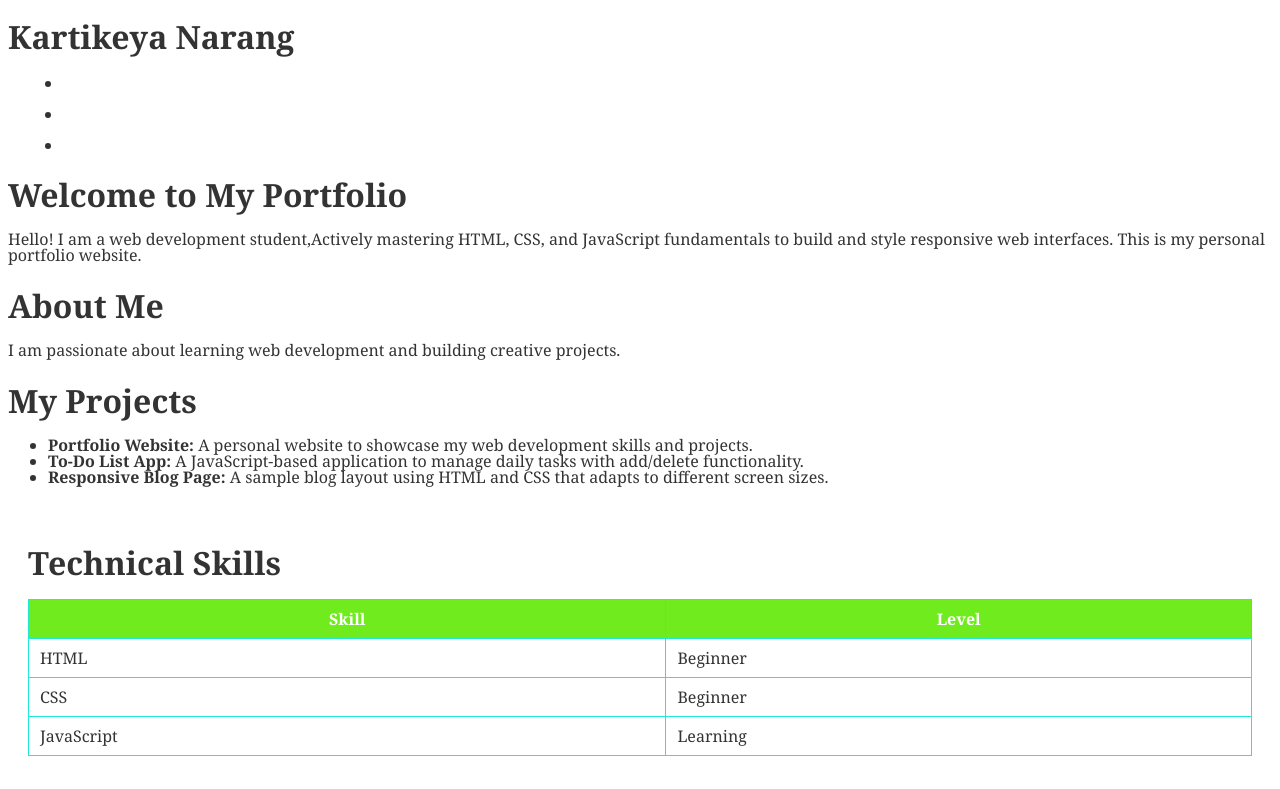
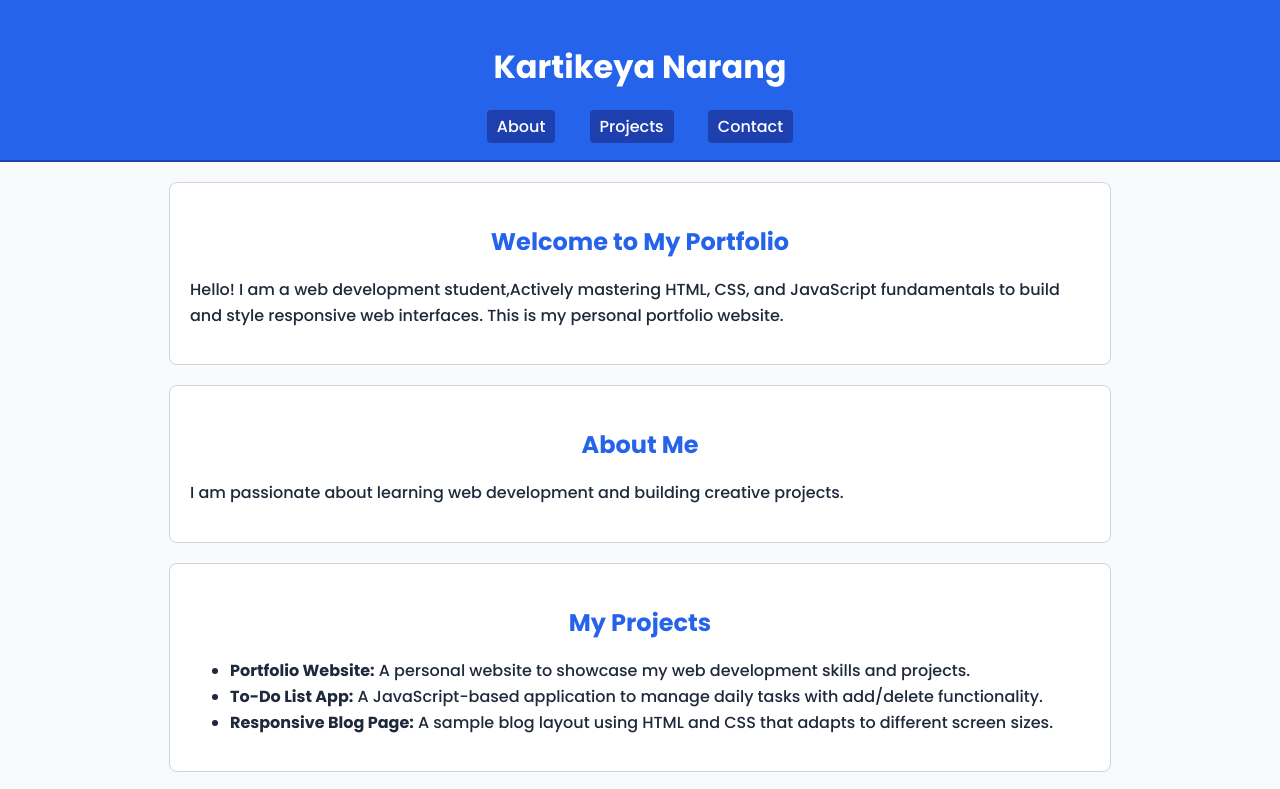
Before and after one commit to kartikeyanarang/WEB-DEV--1, a plain HTML site: page index.html in a window 1280 px wide. Shown: the top 789 px of the page. Drawn offline with Linux system fonts and the light colour scheme.

Commit message:
Update style.css

```diff
--- a/style.css
+++ b/style.css
@@ -1,53 +1,119 @@
-/*Import Google Font*/
-@import url('https://fonts.googleapis.com/css2?family=Lato:ital,wght@0,100;0,300;0,400;0,700;0,900;1,100;1,300;1,400;1,700;1,900&display=swap');
-/*Reset default spacing*/
-{ box-sizing: border-box;
- margin: 0;
- padding: 0; }
-body
-{ font-family:"Georgia", serif;
-  line-height: 1;
-  color: #333;
-  background-color: #fff; }
-.container
-{ width: 75%;
-  max-width: 950px;
-  margin: auto;
-  text-align: center; }
-.section
-{ padding: 30px 0; }
-h1
-{ font-size: 2rem; }
-h2
-{ font-size: 2rem;
-  margin-bottom: 20px; }
-/*Navigation bar*/
-nav ul li
-{ display: inline- block;
-  margin: 15px; }
-nav ul li a
-{ color: white;
+/* Import Google Font */
+@import url('https://fonts.googleapis.com/css2?family=Poppins:wght@300;500;700&display=swap');
+
+/* Body styling */
+body {
+  font-family: 'Poppins', sans-serif;
+  background-color: #f8fafc; /* Light background */
+  color: #1e293b; /* Text color */
+  margin: 0;
+  padding: 0;
+  line-height: 1.6;
+}
+
+/* Header styling */
+header {
+  background-color: #2563eb; /* Blue header */
+  color: white;
+  text-align: center;
+  padding: 20px 0;
+  position: sticky;
+  top: 0; /* sticky header */
+  border-bottom: 2px solid #1e40af; /* visual separator */
+}
+
+/* Navigation bar */
+nav ul {
+  list-style: none;
+  text-align: center;
+  margin: 0;
+  padding: 0;
+}
+
+nav ul li {
+  display: inline-block;
+  margin: 0 15px;
+}
+
+nav ul li a {
   text-decoration: none;
-  font-weight: 400;
-  padding: 6px;
+  color: white;
+  padding: 5px 10px;
+  background-color: #1e40af;
   border-radius: 4px;
-  transition: background 0.2s; }
-nav ul li a:hover
-{ background-color: #1ecfeb; }
-#skills
-{ background-color: #ffffff;
+}
+
+/* Section styling */
+section {
   padding: 20px;
-  margin-bottom: 20px;
-  border-radius: 10px; }
-table
-{ width: 100%;
+  margin: 20px auto;
+  max-width: 900px;
+  border: 1px solid #cbd5e1; /* visual separator */
+  border-radius: 8px;
+  background-color: #ffffff;
+}
+
+section h2 {
+  text-align: center;
+  color: #2563eb;
+  margin-bottom: 10px;
+}
+
+/* Table for skills */
+table {
+  width: 100%;
   border-collapse: collapse;
-  margin-top: 10px; }
-th, td
-{ border: 1px solid #1eebd6;
-  padding: 11px;
-  text-align: left; }
-th
-{ background-color: #70eb1e;
+  margin-top: 10px;
+}
+
+th, td {
+  border: 1px solid #cbd5e1;
+  padding: 10px;
+  text-align: left;
+}
+
+th {
+  background-color: #2563eb;
   color: white;
-  text-align: center; }
+}
+
+/* Buttons */
+button {
+  background-color: #2563eb;
+  color: white;
+  border: none;
+  padding: 8px 12px;
+  border-radius: 5px;
+  cursor: pointer;
+}
+
+/* Contact form */
+input, textarea {
+  width: 100%;
+  padding: 8px;
+  margin: 5px 0;
+  border: 1px solid #cbd5e1;
+  border-radius: 4px;
+}
+
+/* Footer */
+footer {
+  text-align: center;
+  padding: 10px;
+  background-color: #2563eb;
+  color: white;
+  border-top: 2px solid #1e40af; /* visual separator */
+}
+
+/* Back-to-top button example */
+#back-to-top {
+  position: fixed;
+  bottom: 20px;
+  right: 20px;
+  background-color: #1e40af;
+  color: white;
+  border: none;
+  padding: 8px 12px;
+  border-radius: 5px;
+  cursor: pointer;
+}
```
